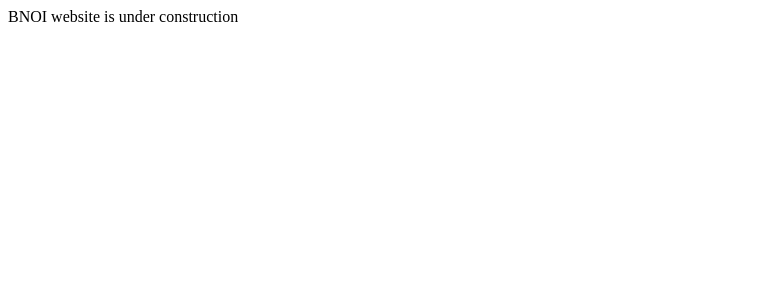
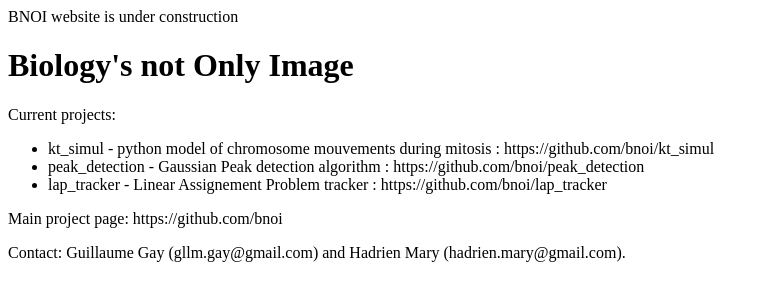
Before and after one commit to bnoi/bnoi.github.io, a plain HTML site: page index.html in a window 1280 px wide. Shown: the whole page, without its empty margins (0-769 px from the left). Drawn offline with Linux system fonts and the light colour scheme.

Commit message:
Update index.html

```diff
--- a/index.html
+++ b/index.html
@@ -1 +1,19 @@
 BNOI website is under construction
+<!DOCTYPE html>
+<html>
+<head>
+<meta charset="utf-8">
+<title>BNOI - Biology's not Only Image</title>
+</head>
+<body>
+  <h1>Biology's not Only Image</h1>
+  <p>Current projects:</p>
+  <ul>
+    <li>kt_simul - python model of chromosome mouvements during mitosis : https://github.com/bnoi/kt_simul</li>
+    <li>peak_detection - Gaussian Peak detection algorithm : https://github.com/bnoi/peak_detection</li>
+    <li>lap_tracker - Linear Assignement Problem tracker : https://github.com/bnoi/lap_tracker</li>
+  </ul>
+  <p>Main project page: https://github.com/bnoi</p>
+  <p>Contact: Guillaume Gay (gllm.gay@gmail.com) and Hadrien Mary (hadrien.mary@gmail.com).</p>
+</body>
+</html>
```
